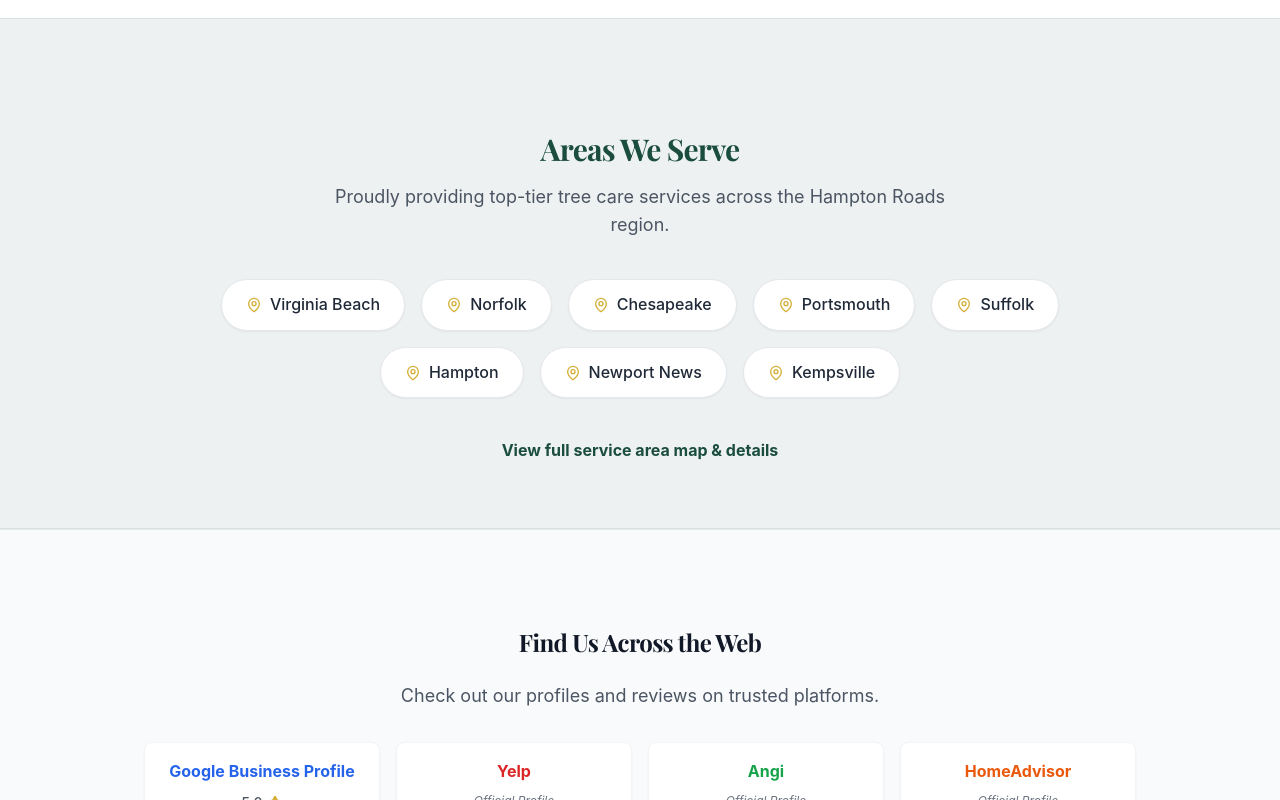
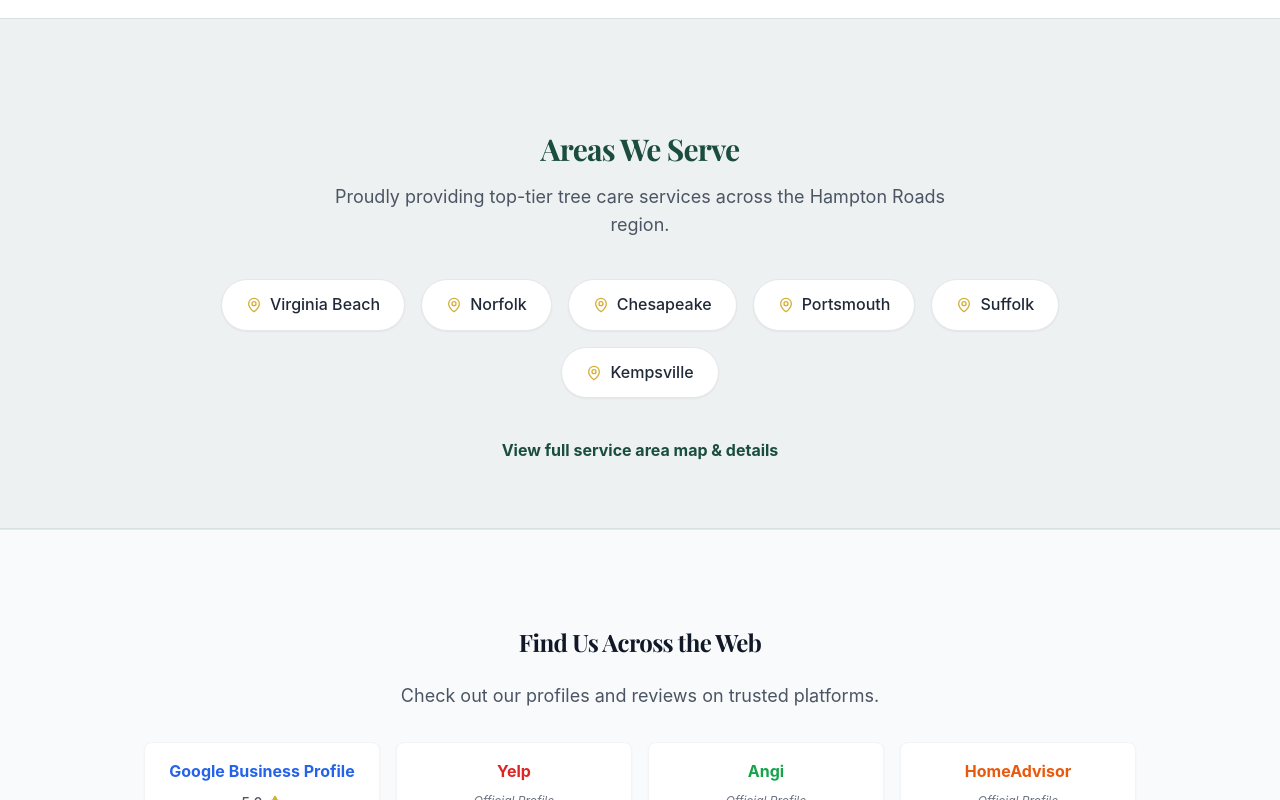
Before and after one commit to artistreellc/art-is-tree, a React (Vite) app: page / in a window 1280 px wide. Shown: the part 11200-12000 px from the top of the page. Built offline with nearby package versions, Linux system fonts and the light colour scheme; no server answers.

Commit message:
Update ServiceAreasSection.jsx

```diff
--- a/src/components/ServiceAreasSection.jsx
+++ b/src/components/ServiceAreasSection.jsx
@@ -14,8 +14,6 @@ const ServiceAreasSection = ({ title = "Areas We Serve" }) => {
     "Chesapeake",
     "Portsmouth",
     "Suffolk",
-    "Hampton",
-    "Newport News",
     "Kempsville"
   ];
 
```
